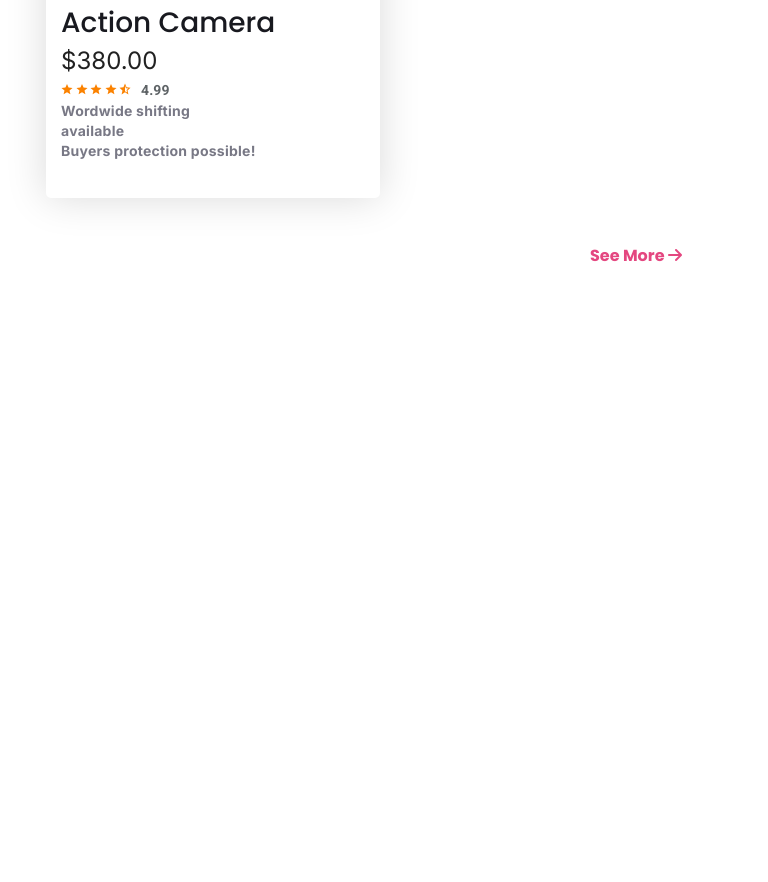
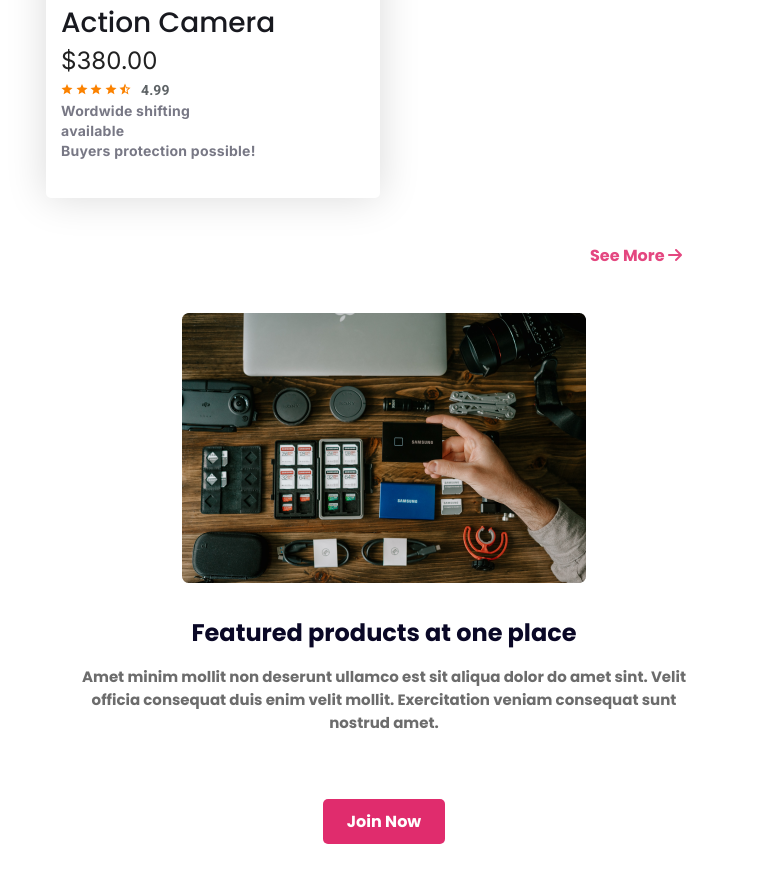
Before and after one commit to shafiqulislamsagor/responsive-project-, a plain HTML site: page index.html in a window 768 px wide. Shown: the part 3105-3987 px from the top of the page. Before the commit the page ends 3463 px from the top, so only its background shows below. Drawn offline with Linux system fonts and the light colour scheme.

Commit message:
feature section added

```diff
--- a/index.html
+++ b/index.html
@@ -60,6 +60,7 @@
         </section>
     </header>
     <main>
+        <!-- popular-section -->
         <section class="popular-container">
             <h3 class="popular">Popular Collection</h3>
             <div class="popular-card-container">
@@ -248,6 +249,17 @@
                 <button id="btn">See More <i class="fa-solid fa-arrow-right"></i></button>
             </div>
         </section>
+        <!-- feature section -->
+        <section class="feature-container">
+            <div class="feature-img">
+                <img src="images/gear.png" alt="">
+            </div>
+            <div class="feature-contain">
+                <h3 class="feature-title">Featured products at one place</h3>
+                <p class="feature-description">Amet minim mollit non deserunt ullamco est sit aliqua dolor do amet sint. Velit officia consequat duis enim velit mollit. Exercitation veniam consequat sunt nostrud amet.</p>
+                <button class="btn-feature">Join Now</button>
+            </div>
+        </section>
     </main>
     <footer></footer>
     <!-- Font-Awesome icon link -->
--- a/style/responsive.css
+++ b/style/responsive.css
@@ -41,6 +41,28 @@
     .popular-card-container{
         grid-template-columns: 1fr;
     }
+    .feature-container {
+        flex-direction: column-reverse;
+        gap: 30px;
+    }
+    .feature-contain , .feature-img{
+        max-width: 100%;
+    }
+    .feature-title{
+        font-size: 2.4rem;
+        line-height: normal;
+        margin-bottom: 15px;
+    }
+    .feature-description{
+        font-size: 1.5rem;
+        line-height: normal;
+    }
+    .btn-feature{
+        margin-top: 65px;
+    }
+    .feature-contain{
+        text-align: center;
+    }
 }
 @media screen and (min-width:480px) and (max-width:780px) {
     header{
@@ -74,4 +96,29 @@
     .popular-card-container{
         grid-template-columns: repeat(2,1fr);
     }
+    .feature-container {
+        flex-direction: column;
+        gap: 30px;
+    }
+    .feature-img{
+        max-width: 100%;
+    }
+    .feature-contain{
+        max-width: 90%;
+    }
+    .feature-title{
+        font-size: 2.4rem;
+        line-height: normal;
+        margin-bottom: 15px;
+    }
+    .feature-description{
+        font-size: 1.5rem;
+        line-height: normal;
+    }
+    .btn-feature{
+        margin-top: 65px;
+    }
+    .feature-contain{
+        text-align: center;
+    }
 }
--- a/style/style.css
+++ b/style/style.css
@@ -172,6 +172,7 @@ main {
     margin: 50px auto;
 }
 
+/* popular related */
 .popular {
     color: #3A3A3A;
     font-family: Poppins;
@@ -264,3 +265,60 @@ main {
     background-color: transparent;
     cursor: pointer;
 }
+
+.feature-container {
+    display: flex;
+    justify-content: space-between;
+    align-items: center;
+    max-width: 100%;
+}
+
+.feature-img {
+    max-width: 35%;
+}
+
+.feature-img>img {
+    max-width: 100%;
+}
+
+.feature-contain {
+    max-width: 62%;
+}
+
+.feature-title {
+    color: #0A0826;
+    font-family: Poppins;
+    font-size: 3.5rem;
+    font-style: normal;
+    font-weight: 700;
+    line-height: 60px;
+}
+
+.feature-description {
+    color: #6C6C6C;
+    font-family: Poppins;
+    font-size: 1.6rem;
+    font-style: normal;
+    font-weight: 700;
+    line-height: 28px;
+    /* 175% */
+}
+
+.btn-feature {
+    color: #FFF;
+    font-family: Poppins;
+    font-size: 1.6rem;
+    font-weight: 700;
+    background: #E02C6D;
+    border-radius: 5px;
+    padding: 10px 24px;
+    border: 0;
+    cursor: pointer;
+    transition: 0.5s;
+    margin-top: 20px;
+}
+.btn-feature:hover {
+    background: rgb(37, 35, 35);
+    color: #E02C6D;
+    outline: 1px solid #E02C6D;
+}
```
